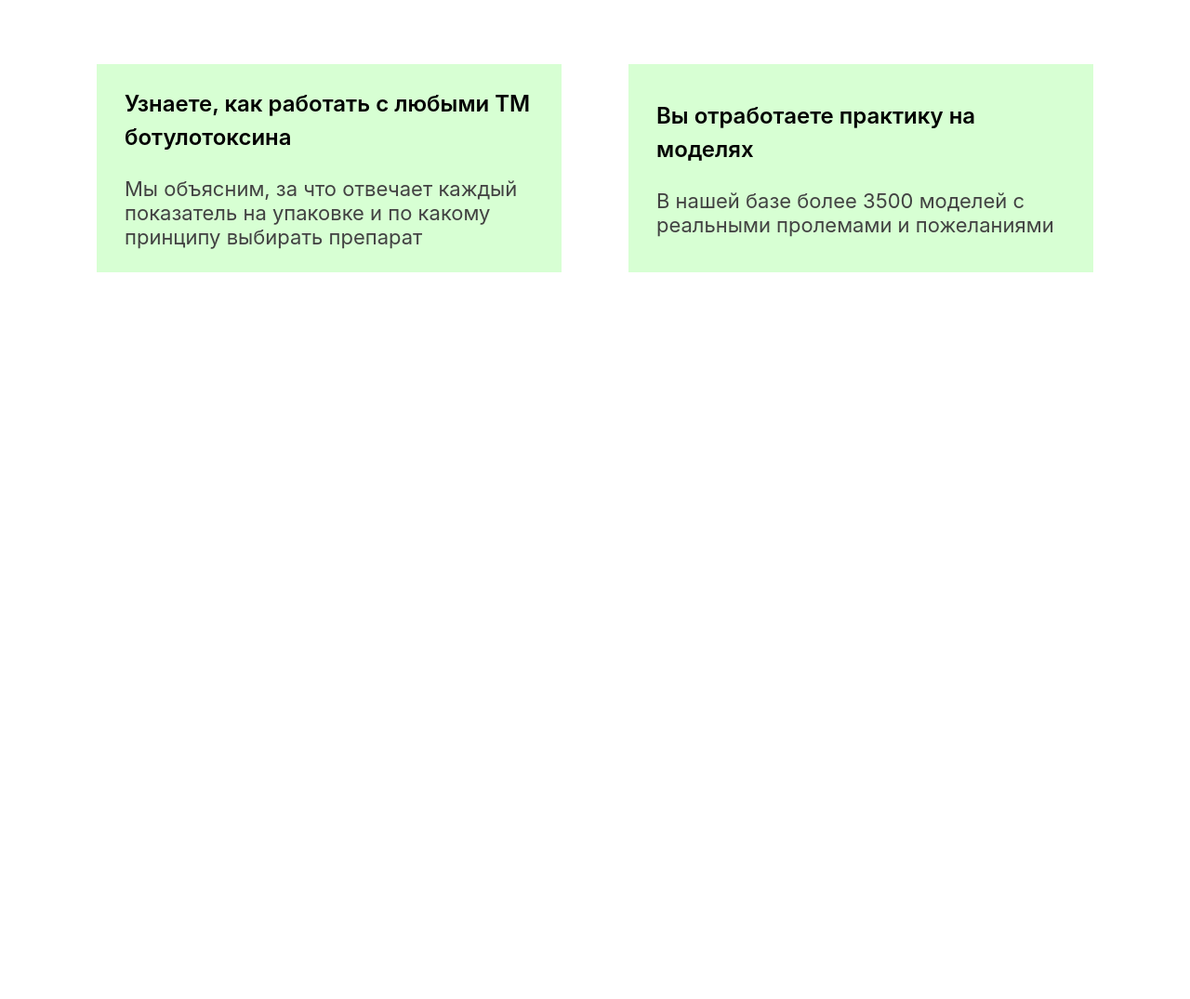
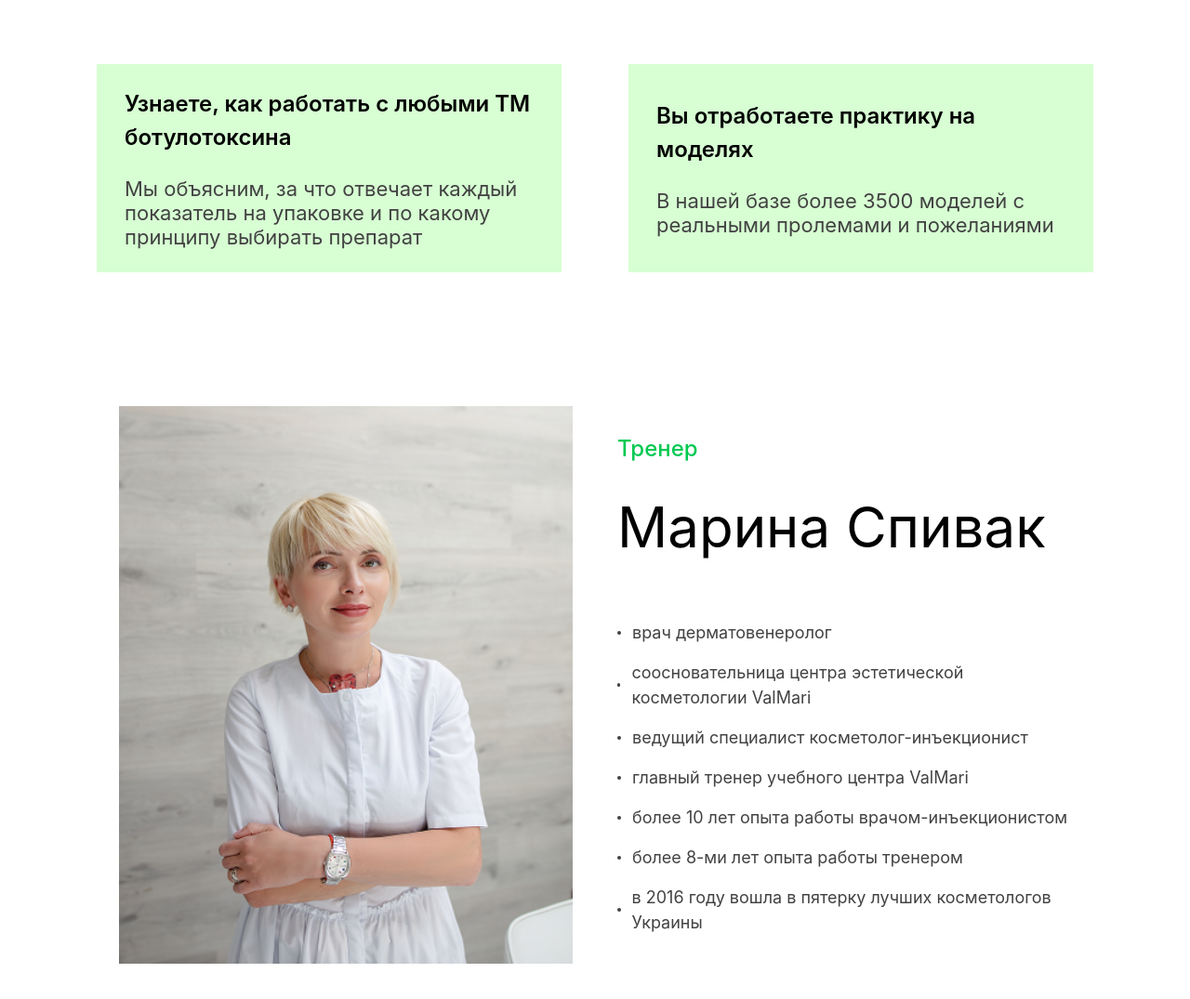
Before and after one commit to Sulaimonov287/homework21, a website: page src/page1.html in a window 1280 px wide. Shown: the part 2643-3718 px from the top of the page at 93% size. Before the commit the page ends 2936 px from the top, so only its background shows below. Drawn offline with nearby package versions, Linux system fonts and the light colour scheme; files that its build step writes are made by us from their sources.

Commit message:
add section4

```diff
--- a/src/page1.html
+++ b/src/page1.html
@@ -186,7 +186,8 @@
 
 
 
-   <h1 class="m-auto p-[60px] lg:text-[35px] text-[25px] font-[600] text-center text-[#424242]">Чему вы научитесь на курсе</h1>
+   <h1 class="m-auto p-[60px] lg:text-[35px] text-[25px] font-[600] text-center text-[#424242]">Чему вы научитесь на
+      курсе</h1>
    <section class="max-w-[1200px] m-auto flex justify-center flex-wrap gap-18">
       <div class="lg:w-[500px] w-[95%] py-[25px] px-[30px] bg-[#D7FFD3] flex justify-center items-center">
          <div>
@@ -218,6 +219,52 @@
          </div>
       </div>
    </section>
+
+
+
+
+   <section class="bg-[#ffffff] py-16 px-4 font-sans mt-[80px]">
+      <div class="max-w-5xl mx-auto flex flex-col md:flex-row gap-12 items-center">
+         <div class="w-full md:w-1/2">
+            <img src="./imgclass/Фото (11).png" alt=""
+               class="w-full h-auto lg:h-[600px] ">
+         </div>
+         <div class="w-full md:w-1/2 h-[600px] flex flex-col justify-evenly">
+            <span class="text-green-500 font-medium text-2xl block mb-2">Тренер</span>
+            <h2 class="lg:text-6xl text-4xl font-[400] mb-10 ">Марина Спивак</h2>
+            <div class="space-y-4 lg:text-[18px] text-[17px] text-[#424242]">
+               <div class="flex items-center gap-3">
+                  <div class="w-1 h-1 bg-[#424242] rounded-full"></div>
+                  <p>врач дерматовенеролог</p>
+               </div>
+               <div class="flex items-center gap-3">
+                  <div class="w-1 h-1 bg-[#424242] rounded-full"></div>
+                  <p>соосновательница центра эстетической косметологии ValMari</p>
+               </div>
+               <div class="flex items-center gap-3">
+                  <div class="w-1 h-1 bg-[#424242] rounded-full"></div>
+                  <p>ведущий специалист косметолог-инъекционист</p>
+               </div>
+               <div class="flex items-center gap-3">
+                  <div class="w-1 h-1 bg-[#424242] rounded-full"></div>
+                  <p>главный тренер учебного центра ValMari</p>
+               </div>
+               <div class="flex items-center gap-3">
+                  <div class="w-1 h-1 bg-[#424242] rounded-full"></div>
+                  <p>более 10 лет опыта работы врачом-инъекционистом</pss=>
+               </div>
+               <div class="flex items-center gap-3">
+                  <div class="w-1 h-1 bg-[#424242] rounded-full"></div>
+                  <p>более 8-ми лет опыта работы тренером</p>
+               </div>
+               <div class="flex items-center gap-3">
+                  <div class="w-1 h-1 bg-[#424242] rounded-full"></div>
+                  <p>в 2016 году вошла в пятерку лучших косметологов Украины</p=>
+               </div>
+            </div>
+         </div>
+      </div>
+   </div>
 </body>
 
 </html>
```
Also changed, not shown: src/imgclass/Фото (11).png (added).
